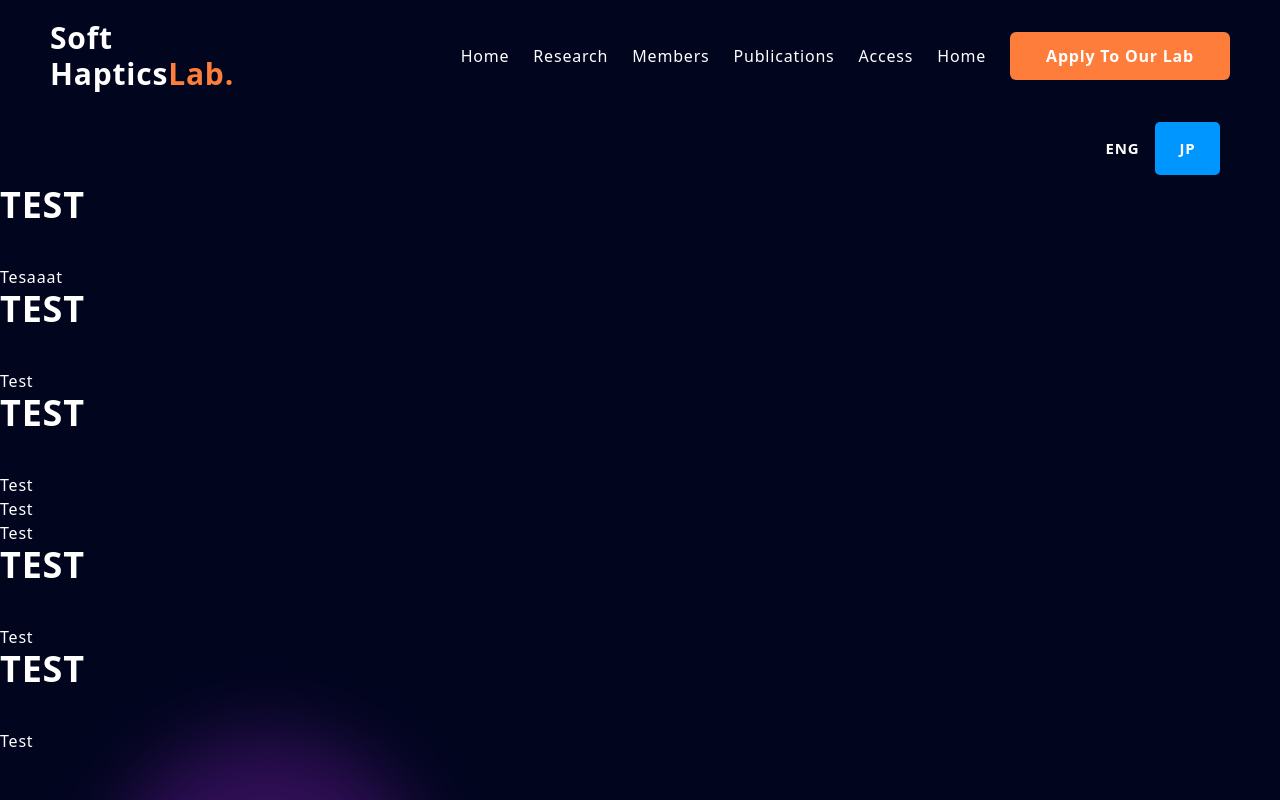
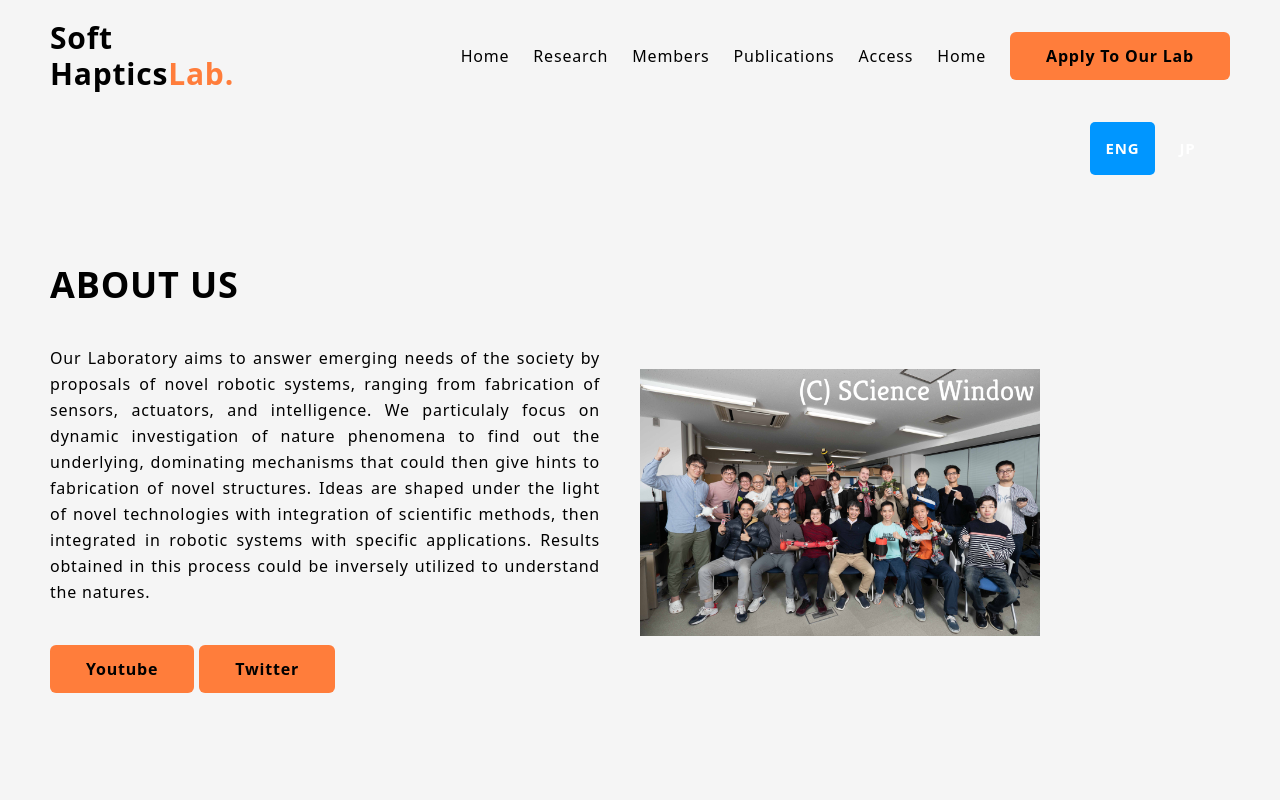
Before and after one commit to meoDzz/holabwebsite, a website: page src/index.html in a window 1280 px wide. Shown: the top 800 px of the page. Drawn offline with Linux system fonts and the light colour scheme.

Commit message:
update switch language

```diff
--- a/src/changeLanguage.js
+++ b/src/changeLanguage.js
@@ -4,28 +4,20 @@ document.addEventListener('DOMContentLoaded', function () {
     const buttons = document.querySelectorAll('.languageSection a');
     const data = {
         "english": {
-            "title-header": "English Title 1",
-            "description-header": "This is the first English description.",
-            "title-bottom": "English Title 2",
-            "description-bottom": "This is the second English description.",
-            "title-last": "English Title 3",
-            "description-last": "This is the third English description.",
+            "title-aboutus": "About Us",
+            "description-aboutus": "Our Laboratory aims to answer emerging needs of the society by proposals of novel robotic systems, ranging from fabrication of sensors, actuators, and intelligence. We particulaly focus on dynamic investigation of nature phenomena to find out the underlying, dominating mechanisms that could then give hints to fabrication of novel structures. Ideas are shaped under the light of novel technologies with integration of scientific methods, then integrated in robotic systems with specific applications. Results obtained in this process could be inversely utilized to understand the natures.",
             "title-sub": "English Title 4",
-            "description-sub": "This is the fourth English description.",
+                "description-sub": "This is the fourth English description.",
             "title-txt": "English Title 5",
-            "description-txt": "This is the fifth English description."
+                "description-txt": "This is the fifth English description."
         },
         "japanese": {
-            "title-header": "日本語のタイトル1",
-            "description-header": "これは最初の日本語の説明です。",
-            "title-bottom": "日本語のタイトル2",
-            "description-bottom": "これは2番目の日本語の説明です。",
-            "title-last": "日本語のタイトル3",
-            "description-last": "これは3番目の日本語の説明です。",
+            "title-aboutus": "About Us",
+            "description-aboutus": "自然界のすべての現象には、何らかの形で必ずダイナミクスが関与している。このダイナミクスを理解できれば、その現象を生じさせるために、メカニズムがどのように進化してきたかを理解することが可能になります。また、そのメカニズムを ロボットの駆動装置または感覚装置に応用することで、新しい 機構を創出できると考えられる。",
             "title-sub": "日本語のタイトル4",
-            "description-sub": "これは4番目の日本語の説明です。",
+                "description-sub": "これは4番目の日本語の説明です。",
             "title-txt": "日本語のタイトル5",
-            "description-txt": "これは5番目の日本語の説明です。"
+                "description-txt": "これは5番目の日本語の説明です。"
         }
     };
     buttons.forEach(button => {
--- a/src/index.html
+++ b/src/index.html
@@ -11,10 +11,6 @@
 </head>
 
 <body class="bg-color-primary text-color-white tracking-wider">
-
-
-
-
 
     <header>
         <nav class="container bg-color-primary flex justify-between items-center">
@@ -79,37 +75,12 @@
 
         <div class="container">
             <div class="languageSection">
-                <a href="#" language='english'> ENG</a>
-                <a href="#" language='japanese' class="active"> JP</a>
-            </div>
-        </div>
-        <div>
-            <div class="content" data-english-title="English Title 1">
-                <h1 class="title">Test</h1>
-                <p class="description">Tesaaat</p>
-            </div>
-            <div class="content" data-english-title="English Title 2">
-                <h1 class="title">Test</h1>
-                <p class="description">Test</p>
-            </div>
-            <div class="content" data-english-title="English Title 3">
-                <h1 class="title">Test</h1>
-                <p class="description">Test</p>
+                <a href="#" language='english'  class="active"> ENG</a>
+                <a href="#" language='japanese'> JP</a>
             </div>
         </div>
 
-
-
-        <section id="home" class="relative">
-            <div
-                class="w-80 h-80 bg-color-white absolute top-96 bottom-100 -z-10 right-0 blur-2xl opacity-30 overflow-hidden rounded-full">
-            </div>
-            <div
-                class="w-80 h-80 bg-color-blob absolute top-60 bottom-100 -z-10 right-2/3 blur-2xl opacity-30 overflow-hidden rounded-full">
-            </div>
-        </section>
-
-        <div class="content">
+        <!-- <div class="content">
             <h1 class="title-header">Test</h1>
             <p class="description-header">Test</p>
         </div>
@@ -120,14 +91,14 @@
         <div class="content">
             <h1 class="title">Test</h1>
             <p class="description">Test</p>
-        </div>
+        </div> -->
 
         <div class="container py-20 -z-30 ">
 
             <div class="flex flex-col items-center md:flex-row ">
                 <div class="text-center mb-12 md:text-left md:w-1/2 md:pr-10 content">
-                    <h1 class="title-last ">ABOUT US </h1>
-                    <p class=" description leading-relaxed mb-10 text-justify"> Our Laboratory aims to answer emerging needs of the society by proposals of novel robotic systems, ranging from
+                    <h1 class="title title-aboutus ">ABOUT US </h1>
+                    <p class=" description-aboutus leading-relaxed mb-10 text-justify"> Our Laboratory aims to answer emerging needs of the society by proposals of novel robotic systems, ranging from
                     fabrication of sensors, actuators, and intelligence. We particulaly focus on dynamic investigation of nature phenomena
                     to find out the underlying, dominating mechanisms that could then give hints to fabrication of novel structures. Ideas
                     are shaped under the light of novel technologies with integration of scientific methods, then integrated in robotic
--- a/tailwind.config.js
+++ b/tailwind.config.js
@@ -4,12 +4,13 @@ module.exports = {
   theme: {
     extend: {
       colors: {
-        "color-primary": "#01051e",
+        "color-primary": "#f5f5f5",
+        "color-highlight": "#e05d2d",
         "color-primary-light": "#020726",
         "color-primary-dark": "#010417",
         "text-color-secondary": "#ff7d3b",
         "color-gray": "#333",
-        "color-white": "#fff",
+        "color-white": "#000",
         "color-blob": "#A427DF",
       }
     },
```
Also changed, not shown: src/output.css, 1 other file.
